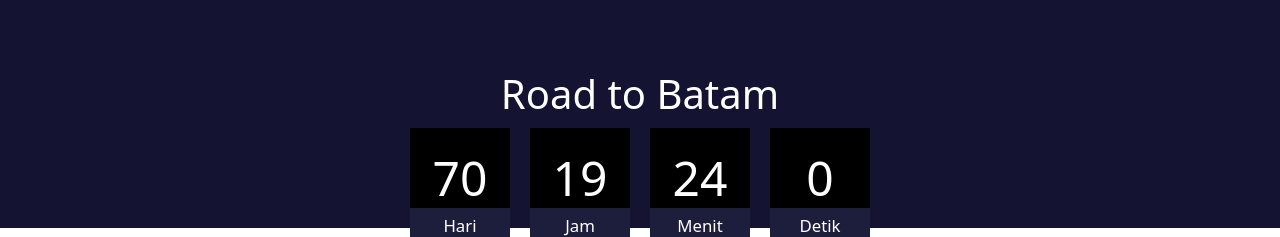
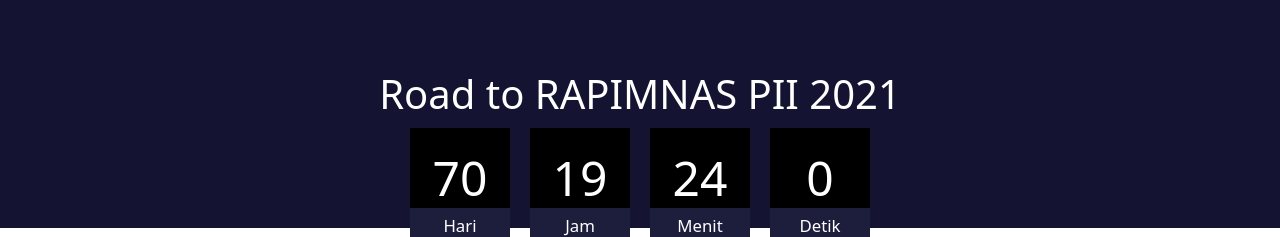
Before and after one commit to titikkoma88/rapimnaspii2021-softlaunching, a plain HTML site: page index.html in a window 1280 px wide. Shown: the part 568-805 px from the top of the page. Drawn offline with nearby package versions, Linux system fonts and the light colour scheme.

Commit message:
Add location

```diff
--- a/index.html
+++ b/index.html
@@ -125,7 +125,7 @@
         </div>
         <div class="container">
           <div class="text-center">
-            <h1 class="text-white">Road to Batam</h1>
+            <h1 class="text-white">Road to RAPIMNAS PII 2021</h1>
           </div>
           <div class="countdown justify-content-center">
             <div id="hari">NA</div>
```
Also changed, not shown: img/location.png, img/logo-logo-rapimnas.png.
